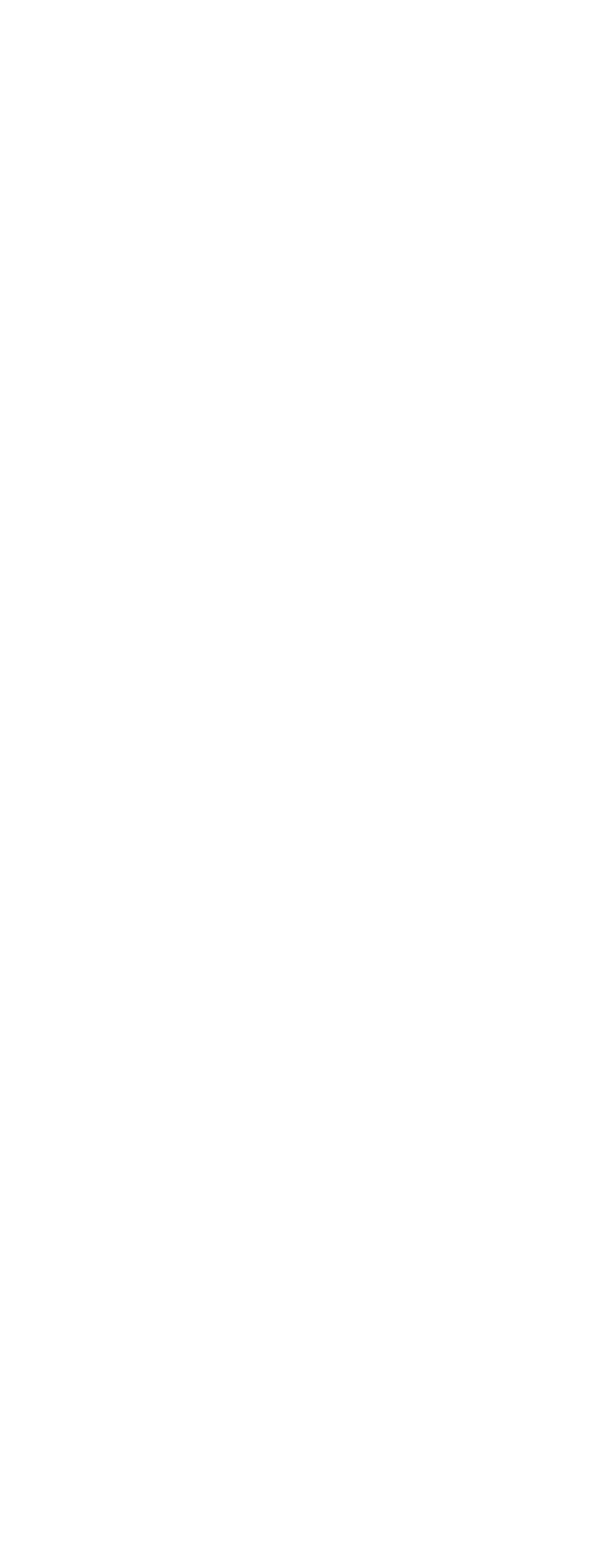
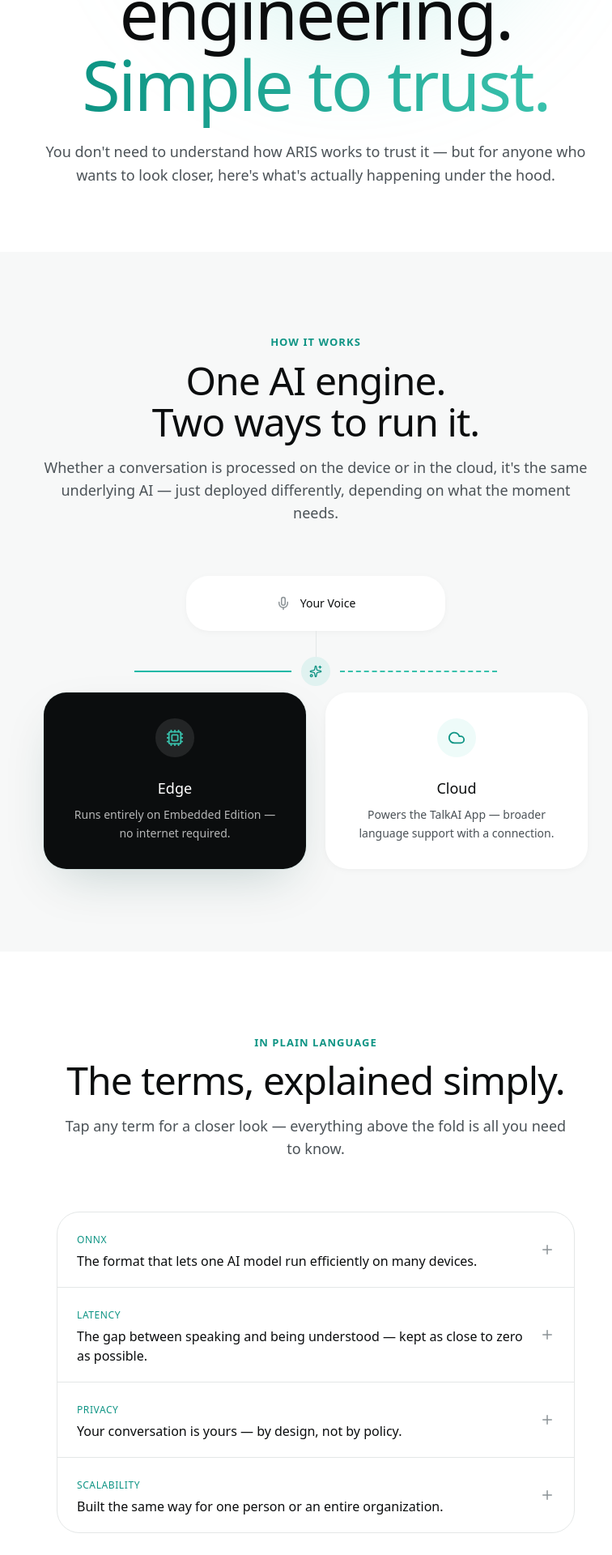
Before and after one commit to Abdul-Ahad3/ARIS-TalkAI-marketing, a Next.js app: page /technology in a window 1280 px wide. Shown: the part 286-2206 px from the top of the page at 81% size, without its empty margins (250-1006 px from the left). Before the commit the page ends 800 px from the top, so only its background shows below. Built offline with nearby package versions, Linux system fonts and the light colour scheme.

Commit message:
Add Technology page

```diff
--- a/src/app/technology/page.tsx
+++ b/src/app/technology/page.tsx
@@ -1,7 +1,19 @@
-export default function Technology() {
+import { NavBar } from "@/components/layout/NavBar";
+import { Hero } from "@/components/sections/technology/Hero";
+import { ProcessDiagram } from "@/components/sections/technology/ProcessDiagram";
+import { TechnologyGlossary } from "@/components/sections/technology/TechGlossary";
+import { CTA } from "@/components/sections/technology/CTA";
+import { Footer } from "@/components/layout/Footer";
+
+export default function TechnologyPage() {
   return (
     <>
-
+      <NavBar />
+      <Hero />
+      <ProcessDiagram />
+      <TechnologyGlossary />
+      <CTA />
+      <Footer />
     </>
   );
 }
--- /dev/null
+++ b/src/components/sections/technology/CTA.tsx
@@ -0,0 +1,10 @@
+import { CtaBanner } from "@/components/shared/CTABanner";
+
+export function CTA() {
+  return (
+    <CtaBanner
+      title="Still have questions about how it works?"
+      description="Our team is happy to walk through the architecture in as much detail as you need."
+    />
+  );
+}
--- /dev/null
+++ b/src/components/sections/technology/Hero.tsx
@@ -0,0 +1,22 @@
+import { Container } from "@/components/ui/Container";
+
+export function Hero() {
+  return (
+    <section className="relative overflow-hidden bg-surface pb-20 pt-32">
+      <div className="pointer-events-none absolute -top-40 left-1/3 h-[32rem] w-[32rem] rounded-full bg-teal-300/20 blur-3xl" />
+      <Container className="relative">
+        <div className="mx-auto max-w-2xl text-center">
+          <p className="mb-6 font-mono text-eyebrow uppercase text-teal-600">The Technology</p>
+          <h1 className="text-display text-balance text-ink">
+            Complex engineering. <span className="text-gradient-teal">Simple to trust.</span>
+          </h1>
+          <p className="mt-6 text-lg leading-relaxed text-ink-soft">
+            You don't need to understand how ARIS works to trust it — but for
+            anyone who wants to look closer, here's what's actually happening
+            under the hood.
+          </p>
+        </div>
+      </Container>
+    </section>
+  );
+}
--- /dev/null
+++ b/src/components/sections/technology/ProcessDiagram.tsx
@@ -0,0 +1,56 @@
+import { Mic, Sparkles, Cpu, Cloud } from "lucide-react";
+import { Container } from "@/components/ui/Container";
+import { SectionHeading } from "@/components/ui/SectionHeading";
+
+export function ProcessDiagram() {
+  return (
+    <section className="bg-surface-soft py-section">
+      <Container>
+        <SectionHeading
+          align="center"
+          eyebrow="How It Works"
+          title="One AI engine. Two ways to run it."
+          description="Whether a conversation is processed on the device or in the cloud, it's the same underlying AI — just deployed differently, depending on what the moment needs."
+        />
+
+        <div className="mt-16">
+          <div className="mx-auto flex max-w-xs items-center justify-center gap-3 rounded-2xl bg-surface p-6 text-center shadow-card">
+            <Mic size={18} className="text-ink-muted" />
+            <span className="font-mono text-sm text-ink">Your Voice</span>
+          </div>
+
+          <div className="mx-auto h-8 w-px bg-line" />
+
+          <div className="mx-auto flex max-w-md items-center gap-3">
+            <span className="h-0 flex-1 border-t-2 border-teal-500" />
+            <span className="flex h-9 w-9 shrink-0 items-center justify-center rounded-full bg-teal-500/10 text-teal-600">
+              <Sparkles size={16} />
+            </span>
+            <span className="h-0 flex-1 border-t-2 border-dashed border-teal-400" />
+          </div>
+
+          <div className="mx-auto mt-2 grid max-w-2xl gap-6 sm:grid-cols-2">
+            <div className="rounded-2xl bg-ink p-8 text-center text-white shadow-premium">
+              <div className="mx-auto flex h-12 w-12 items-center justify-center rounded-full bg-white/10">
+                <Cpu size={22} className="text-teal-400" />
+              </div>
+              <h3 className="mt-6 text-lg font-medium">Edge</h3>
+              <p className="mt-2 text-sm leading-relaxed text-white/70">
+                Runs entirely on Embedded Edition — no internet required.
+              </p>
+            </div>
+            <div className="rounded-2xl bg-surface p-8 text-center shadow-card">
+              <div className="mx-auto flex h-12 w-12 items-center justify-center rounded-full bg-teal-50">
+                <Cloud size={22} className="text-teal-600" />
+              </div>
+              <h3 className="mt-6 text-lg font-medium text-ink">Cloud</h3>
+              <p className="mt-2 text-sm leading-relaxed text-ink-soft">
+                Powers the TalkAI App — broader language support with a connection.
+              </p>
+            </div>
+          </div>
+        </div>
+      </Container>
+    </section>
+  );
+}
--- /dev/null
+++ b/src/components/sections/technology/TechGlossary.tsx
@@ -0,0 +1,22 @@
+import { Container } from "@/components/ui/Container";
+import { SectionHeading } from "@/components/ui/SectionHeading";
+import { Accordion } from "@/components/ui/Accordian";
+import { glossaryItems } from "@/data/tech-glossary";
+
+export function TechnologyGlossary() {
+  return (
+    <section className="bg-surface py-section">
+      <Container size="narrow">
+        <SectionHeading
+          align="center"
+          eyebrow="In Plain Language"
+          title="The terms, explained simply."
+          description="Tap any term for a closer look — everything above the fold is all you need to know."
+        />
+        <div className="mt-16">
+          <Accordion items={glossaryItems} />
+        </div>
+      </Container>
+    </section>
+  );
+}
--- /dev/null
+++ b/src/components/ui/Accordian.tsx
@@ -0,0 +1,48 @@
+"use client";
+
+import { useState } from "react";
+import { Plus } from "lucide-react";
+import { cn } from "@/lib/utils";
+
+export interface AccordionItemData {
+  term: string;
+  summary: string;
+  detail: string;
+}
+
+interface AccordionProps {
+  items: AccordionItemData[];
+}
+
+export function Accordion({ items }: AccordionProps) {
+  const [openIndex, setOpenIndex] = useState<number | null>(null);
+
+  return (
+    <div className="divide-y divide-line rounded-2xl border border-line bg-surface">
+      {items.map((item, index) => {
+        const isOpen = openIndex === index;
+        return (
+          <div key={item.term}>
+            <button
+              type="button"
+              onClick={() => setOpenIndex(isOpen ? null : index)}
+              aria-expanded={isOpen}
+              className="flex w-full items-center justify-between gap-4 px-6 py-5 text-left"
+            >
+              <span>
+                <span className="font-mono text-xs uppercase tracking-wider text-teal-600">{item.term}</span>
+                <span className="mt-1 block text-base font-medium text-ink">{item.summary}</span>
+              </span>
+              <Plus size={18} className={cn("shrink-0 text-ink-muted transition-transform duration-300 ease-premium", isOpen && "rotate-45")} />
+            </button>
+            <div className={cn("grid transition-all duration-300 ease-premium", isOpen ? "grid-rows-[1fr]" : "grid-rows-[0fr]")}>
+              <div className="overflow-hidden">
+                <p className="px-6 pb-5 text-sm leading-relaxed text-ink-soft">{item.detail}</p>
+              </div>
+            </div>
+          </div>
+        );
+      })}
+    </div>
+  );
+}
--- /dev/null
+++ b/src/data/tech-glossary.ts
@@ -0,0 +1,24 @@
+import { GlossaryItem } from "@/types/tech-glossary";
+
+export const glossaryItems: GlossaryItem[] = [
+  {
+    term: "ONNX",
+    summary: "The format that lets one AI model run efficiently on many devices.",
+    detail: "ONNX (Open Neural Network Exchange) is an open standard for AI models. Using it means the same interpretation model can run efficiently on the Embedded Edition's chip and in cloud servers, without being rebuilt from scratch for each one.",
+  },
+  {
+    term: "Latency",
+    summary: "The gap between speaking and being understood — kept as close to zero as possible.",
+    detail: "Natural conversation depends on speed. ARIS is engineered so interpretation keeps pace with speech, whether it's processed on-device or over a network connection, so conversation flows the way it normally would.",
+  },
+  {
+    term: "Privacy",
+    summary: "Your conversation is yours — by design, not by policy.",
+    detail: "Embedded Edition never sends audio anywhere; everything happens on the device itself. The TalkAI App encrypts data in transit and only processes what's needed to complete the call.",
+  },
+  {
+    term: "Scalability",
+    summary: "Built the same way for one person or an entire organization.",
+    detail: "The same architecture that powers a single device also supports enterprise-wide deployments — consistent performance whether it's one unit in a clinic or hundreds across a company.",
+  },
+];
--- /dev/null
+++ b/src/types/tech-glossary.ts
@@ -0,0 +1,5 @@
+export interface GlossaryItem {
+  term: string;
+  summary: string;
+  detail: string;
+}
```
